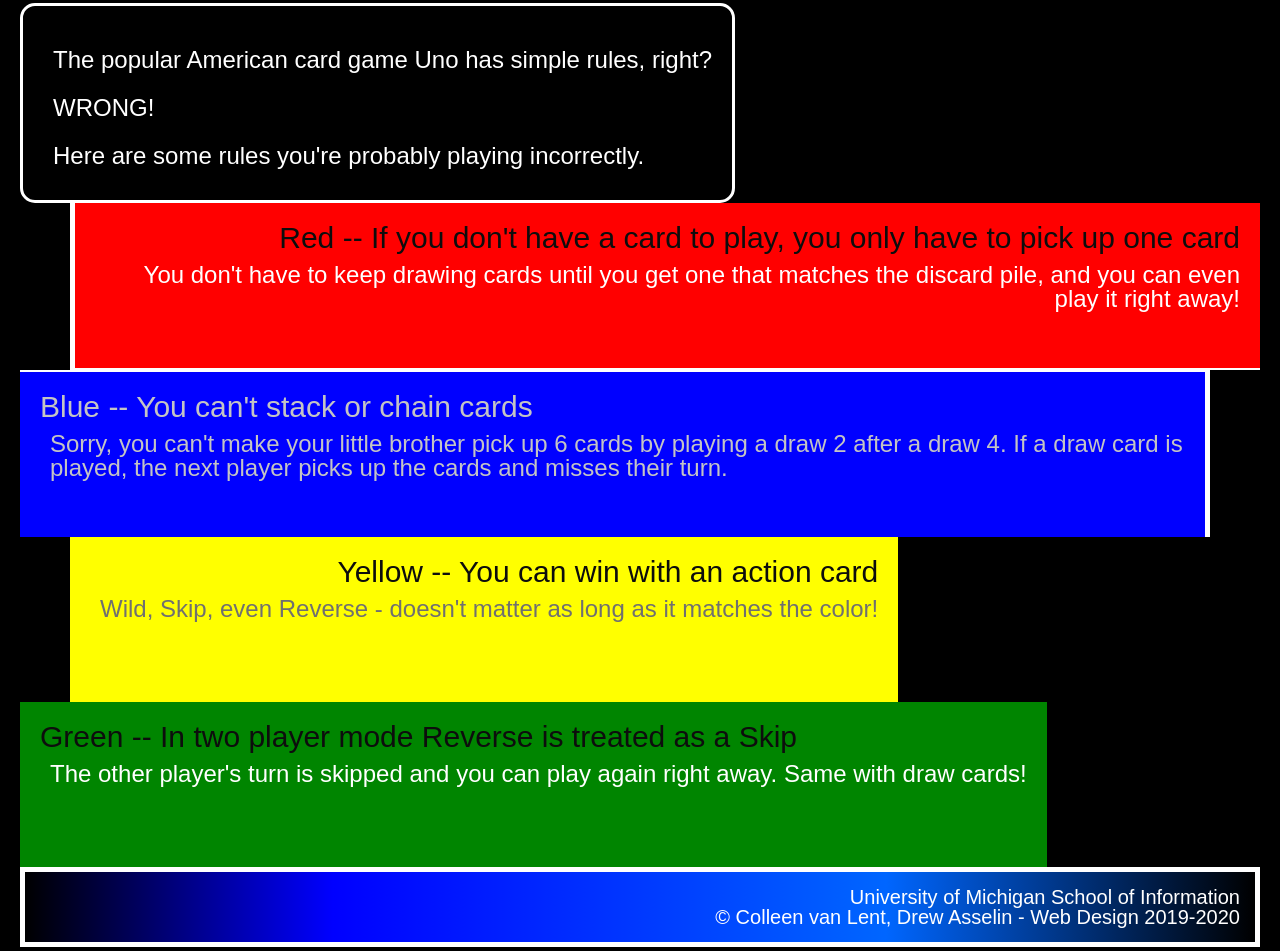
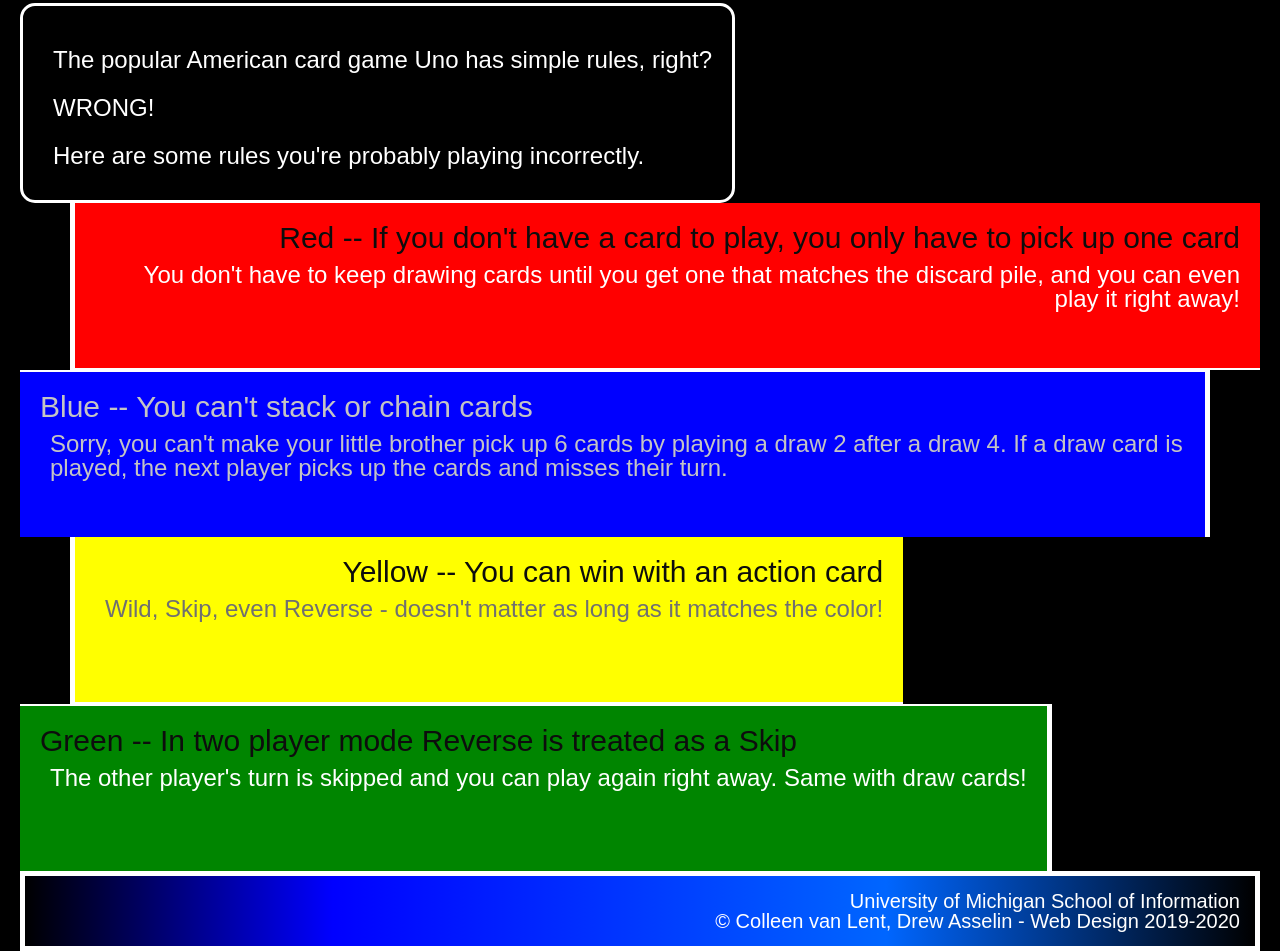
Before and after one commit to lammieow/hw2-f24, a plain HTML site: page index.html in a window 1280 px wide. Shown: the part 325-1276 px from the top of the page. Drawn offline with Linux system fonts and the light colour scheme.

Commit message:
Add files via upload

```diff
--- a/css/style.css
+++ b/css/style.css
@@ -75,8 +75,8 @@
     background-color: yellow;
     text-align: right;
     margin-left: 50px;
-    border-bottom: 2px;
-    border-left: 5px;
+    border-bottom: 2px solid;
+    border-left: 5px solid;
     border-top: none;
     border-right: none;
 }
@@ -89,8 +89,8 @@
     background-color: #008500;
     text-align: left;
     margin-right: 50px;
-    border-right: 5px;
-    border-top: 2px;
+    border-right: 5px solid;
+    border-top: 2px solid;
     border-left: none;
     border-bottom: none;
 }
```
